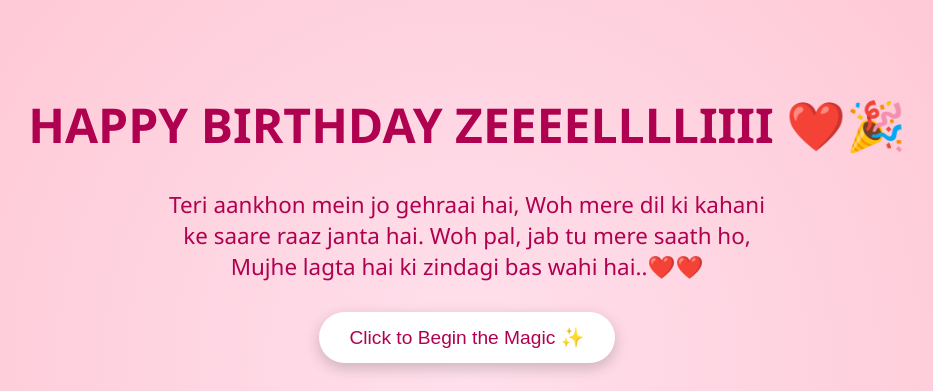
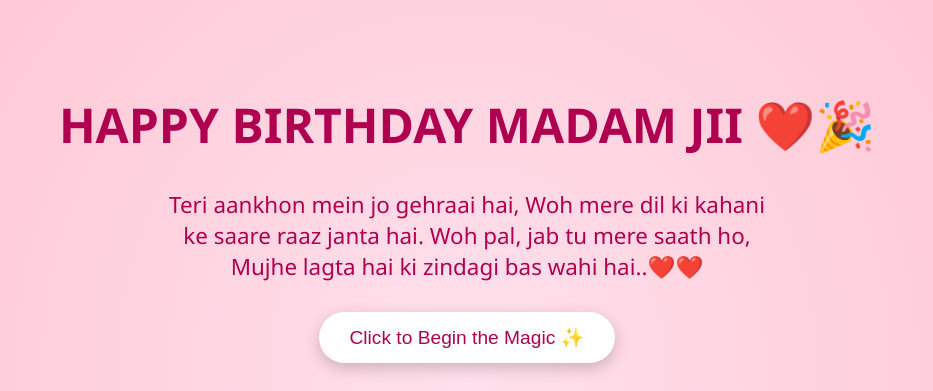
Before and after one commit to JAINISHHHH/BDAYZEELI, a plain HTML site: page index.html in a window 1280 px wide. Shown: the top 391 px of the page, without its empty margins (173-1106 px from the left). Drawn offline with Linux system fonts and the light colour scheme.

Commit message:
Update index.html

```diff
--- a/index.html
+++ b/index.html
@@ -10,7 +10,7 @@
   <canvas id="confetti"></canvas>
   <div class="hearts"></div>
   <div class="container">
-    <h1 class="fade-in">HAPPY BIRTHDAY ZEEEELLLLIIII ❤️🎉</h1>
+    <h1 class="fade-in">HAPPY BIRTHDAY MADAM JII ❤️🎉</h1>
     <p class="fade-in delay">Teri aankhon mein jo gehraai hai,
         Woh mere dil ki kahani ke saare raaz janta hai.
         Woh pal, jab tu mere saath ho,
```
